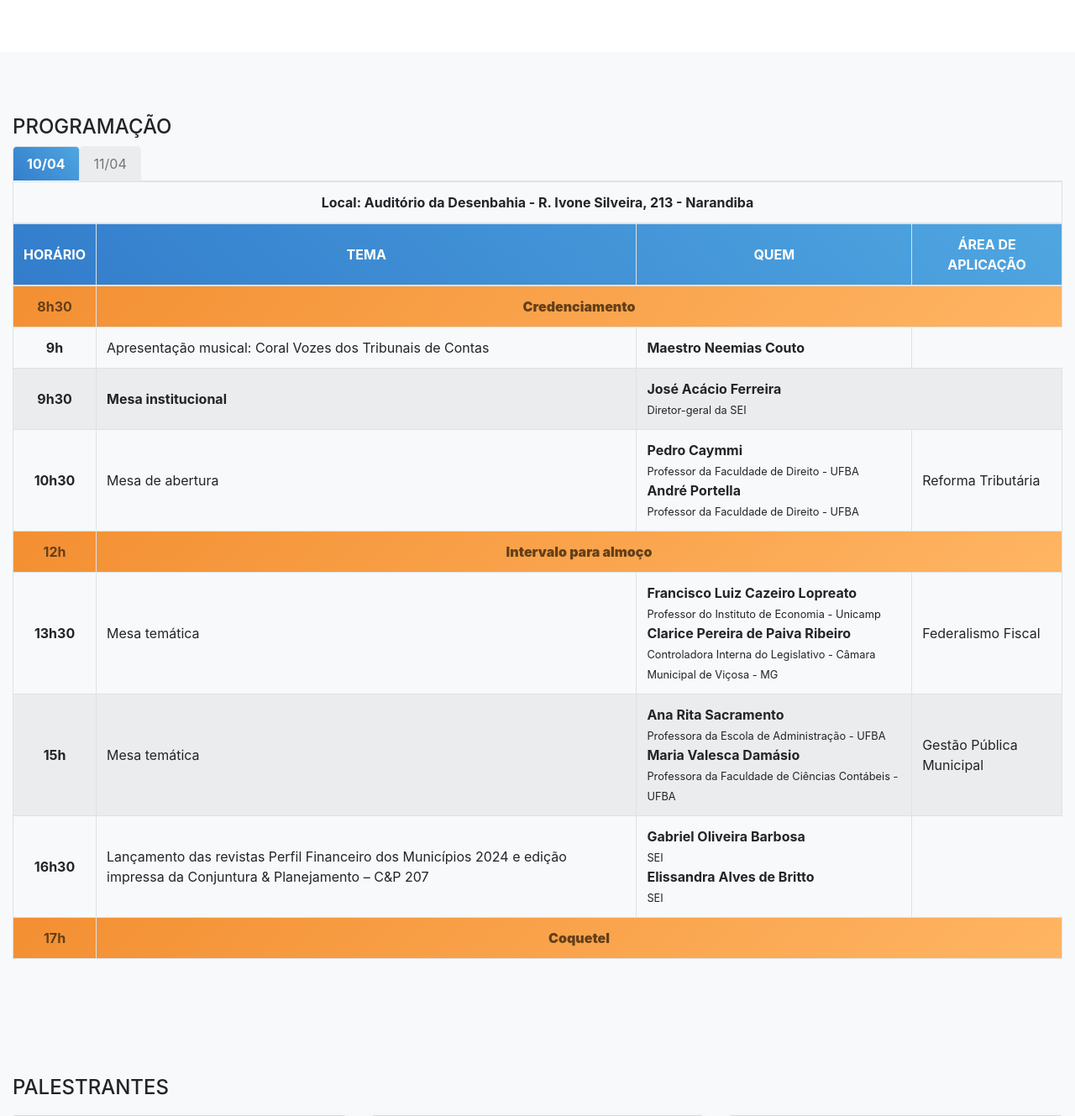
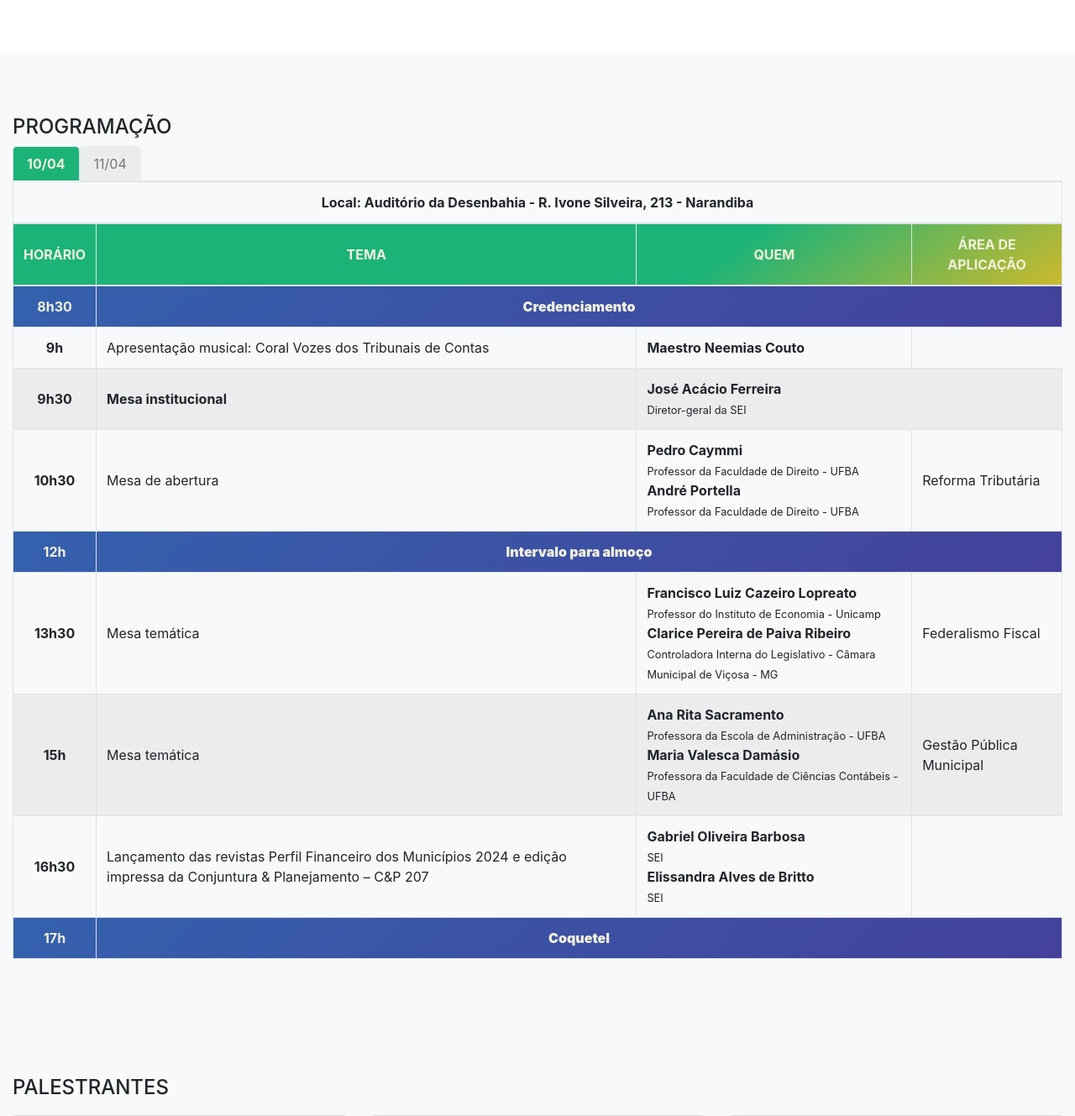
Before and after one commit to coinfsei/financaspublicas, a PHP site: page /2025/index.php in a window 1280 px wide. Shown: the part 1753-3082 px from the top of the page at 84% size. Run offline with PHP 8.4, Linux system fonts and the light colour scheme; some web fonts are replaced.

Commit message:
Edit: Adequa cores ao estilo do tema das tabelas

```diff
--- a/2025/css/programacao.css
+++ b/2025/css/programacao.css
@@ -11,13 +11,13 @@
 #dia2-tab {
   box-shadow: unset;
   border-radius: 5px 5px 0px 0px;
-  color: white;
-  background: linear-gradient(45deg, #337dcc, #4fa6e0);
+  color: #f1f1db;
+  background: #1cb378;
 }
 
 #tabhead {
-  color: white;
-  background: linear-gradient(45deg, #337dcc, #4fa6e0);
+  color: #f1f1db;
+  background: linear-gradient(145deg, #1cb378, #1cb378, #1cb378, #ccb92c);
 }
 
 #dia2-tab:not(.active),
@@ -28,6 +28,6 @@
 }
 
 #tabsections {
-  color: #633f18;
-  background: linear-gradient(135deg, #f38f32, #ffb563);
+  color: #f1f1db;
+  background: linear-gradient(135deg, #3461ad, #44419b);
 }
```
